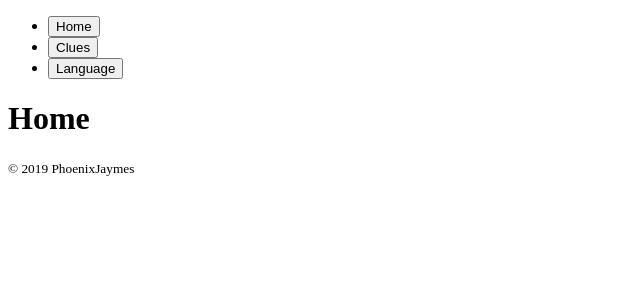
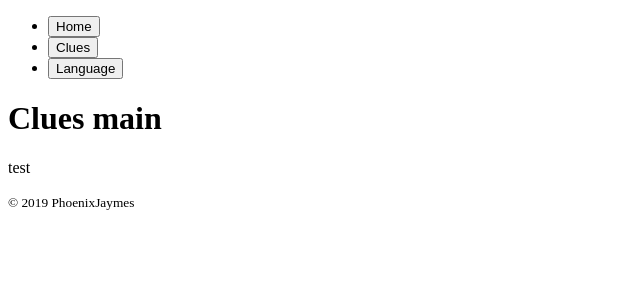
Before and after one commit to phoenixjaymes/react-word-clues, a React (Create React App) app: page / in a window 1280 px wide. Shown: the top 300 px of the page, without its empty margins (0-640 px from the left). Built offline with nearby package versions, Linux system fonts and the light colour scheme.

Commit message:
imported initial words data and added words state

```diff
--- a/src/components/App.js
+++ b/src/components/App.js
@@ -4,8 +4,11 @@ import '../css/App.css';
 import Home from './Home';
 import CluesMain from './CluesMain';
 
+import wordsData from '../data/words';
+
 function App() {
-  const [section, setSection] = useState('home');
+  const [words, setWords] = useState(wordsData);
+  const [section, setSection] = useState('clues');
 
   const handleSectionClick = (sectionName) => {
     setSection(sectionName);
@@ -15,6 +18,7 @@ function App() {
     return (
       <CluesMain
         handleSectionClick={handleSectionClick}
+        words={words}
       />
     );
   }
```
